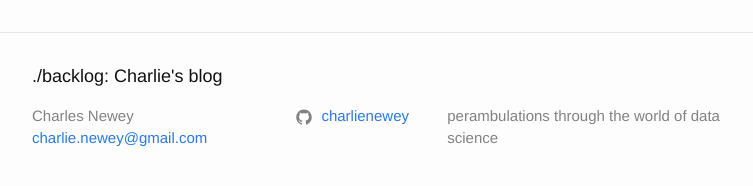
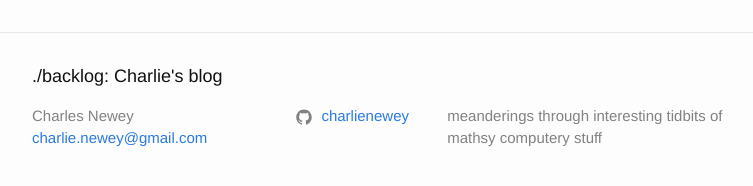
Before and after one commit to charlienewey/blog.newey.me, a Jekyll site: the page built from index.md, in a window 1280 px wide and 900 px high, scrolled down 2724 px. Shown: the part 690-876 px from the top of the window, without its empty margins (238-991 px from the left). Built offline with Jekyll 4.4.1, drawn with Linux system fonts in a browser that asks for light colours.

Commit message:
Change tagline

```diff
--- a/_config.yml
+++ b/_config.yml
@@ -6,7 +6,7 @@ email: "charlie.newey@gmail.com"
 url: "https://charlienewey.github.io"
 baseurl: ""
 description: >-
-  perambulations through the world of data science
+    meanderings through interesting tidbits of mathsy computery stuff
 comments: true
 
 # Build settings
```
